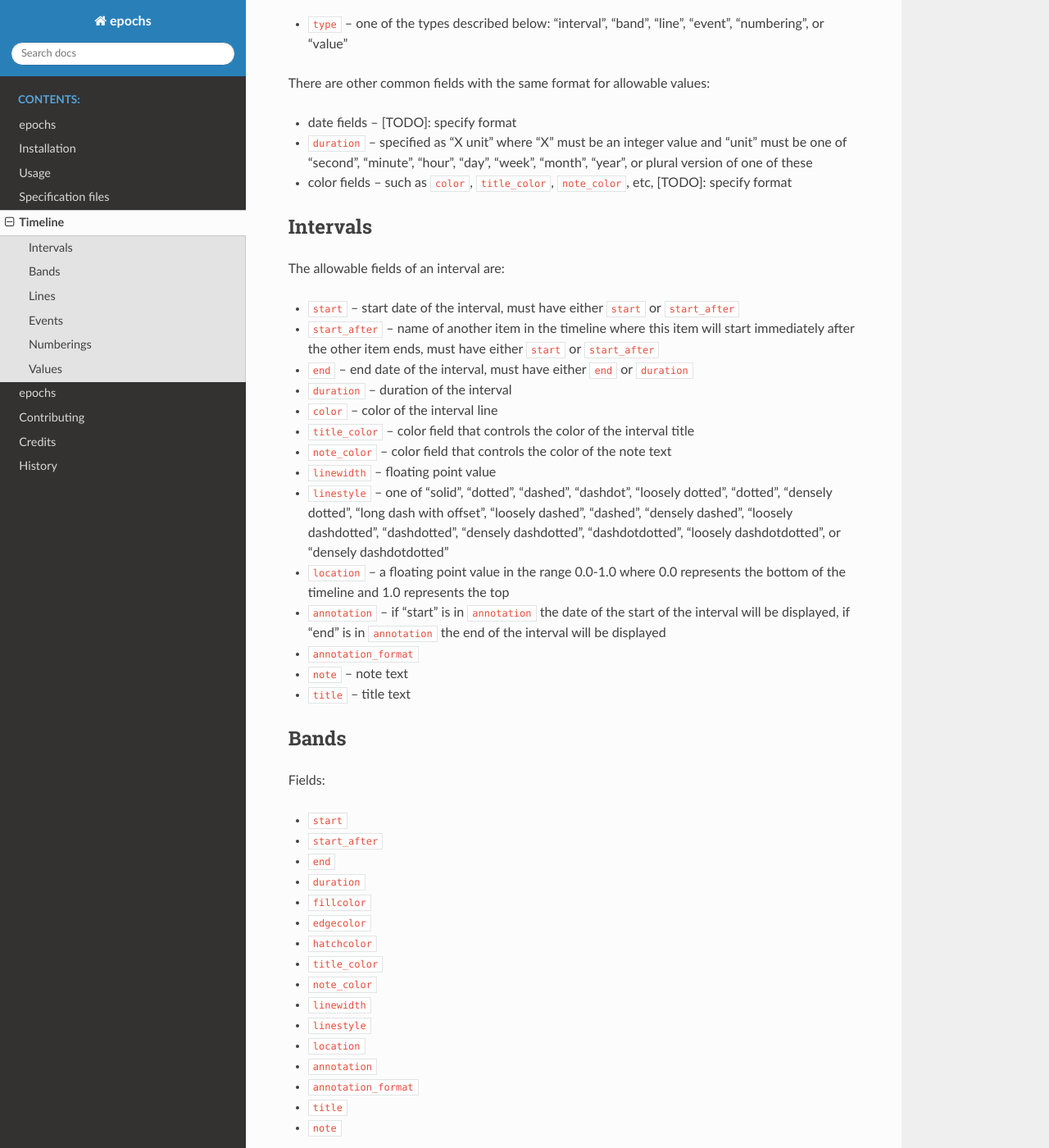
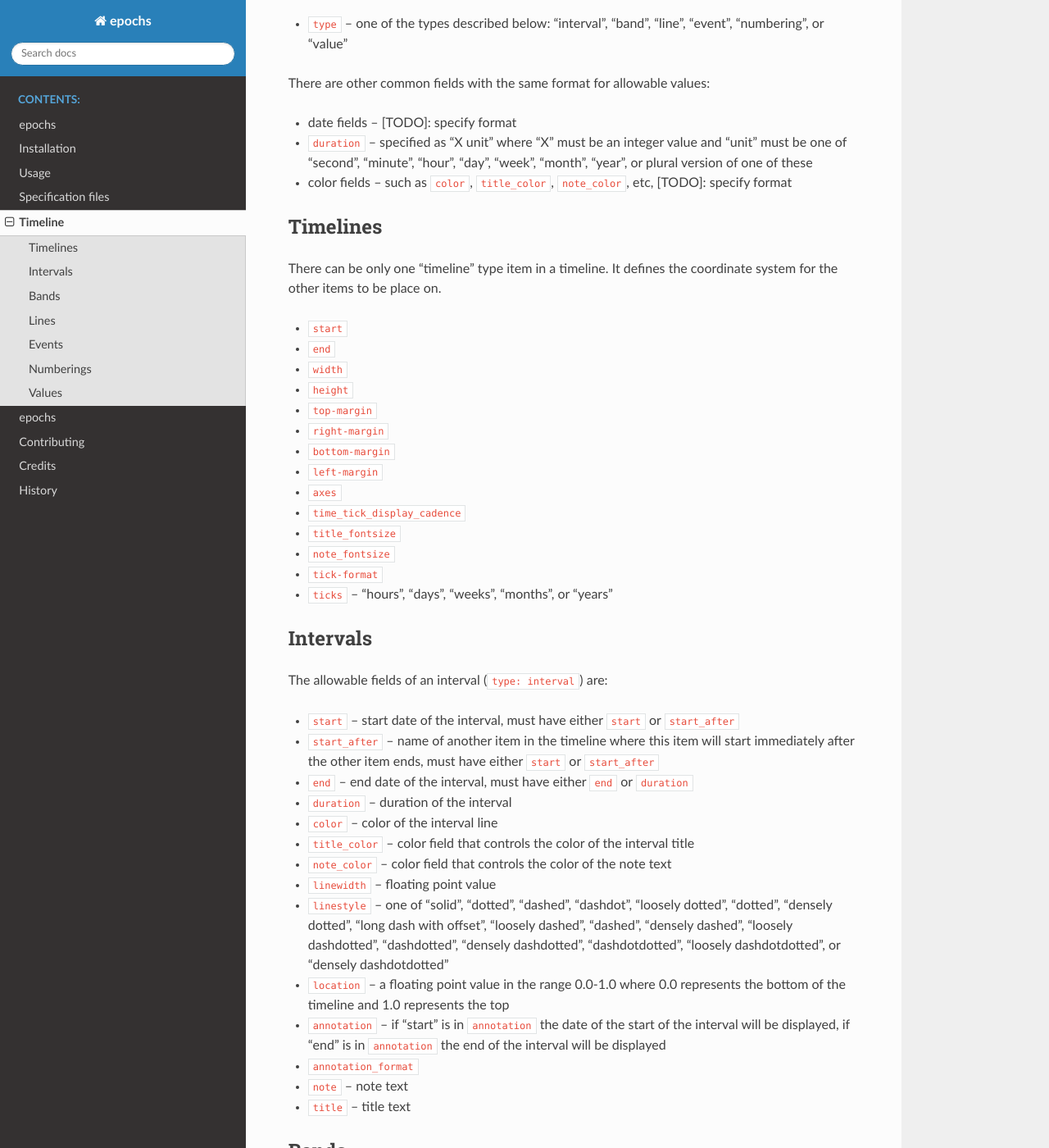
Before and after one commit to mgalloy/epochs, a Sphinx documentation site: the page built from docs/timeline.rst, in a window 1280 px wide and 1400 px high, scrolled down 239 px. Shown: the whole window at 82% size. Built offline with Sphinx 7.4.7 and the Read the Docs theme 3.1.0, drawn with Linux system fonts in a browser that asks for light colours; some of the changed text lies outside the part shown.

Commit message:
Add more to docs about timeline type

```diff
--- a/docs/timeline.rst
+++ b/docs/timeline.rst
@@ -19,10 +19,32 @@ There are other common fields with the same format for allowable values:
   [TODO]: specify format
 
 
+Timelines
+=========
+
+There can be only one "timeline" type item in a timeline. It defines the
+coordinate system for the other items to be place on.
+
+- ``start``
+- ``end``
+- ``width``
+- ``height``
+- ``top-margin``
+- ``right-margin``
+- ``bottom-margin``
+- ``left-margin``
+- ``axes``
+- ``time_tick_display_cadence``
+- ``title_fontsize``
+- ``note_fontsize``
+- ``tick-format``
+- ``ticks`` -- "hours", "days", "weeks", "months", or "years"
+
+
 Intervals
 =========
 
-The allowable fields of an interval are:
+The allowable fields of an interval (``type: interval``) are:
 
 - ``start`` -- start date of the interval, must have either ``start`` or
   ``start_after``
@@ -53,7 +75,7 @@ The allowable fields of an interval are:
 Bands
 =====
 
-Fields:
+Fields (``type: band``):
 
 - ``start``
 - ``start_after``
@@ -72,10 +94,11 @@ Fields:
 - ``title``
 - ``note``
 
+
 Lines
 =====
 
-Fields:
+vertical line fields (``type: line``):
 
 - ``date``
 - ``color``
@@ -85,7 +108,7 @@ Fields:
 Events
 ======
 
-Fields:
+Fields (``type: event``):
 
 - ``date``
 - ``end``
@@ -101,7 +124,7 @@ Fields:
 Numberings
 ==========
 
-Fields:
+Fields (``type: numbering``):
 
 - ``position``
 - ``interval``
@@ -113,6 +136,8 @@ Fields:
 Values
 ======
 
+(``type: value``)
+
 - ``interval``
 - ``value``
 - ``location``
```
